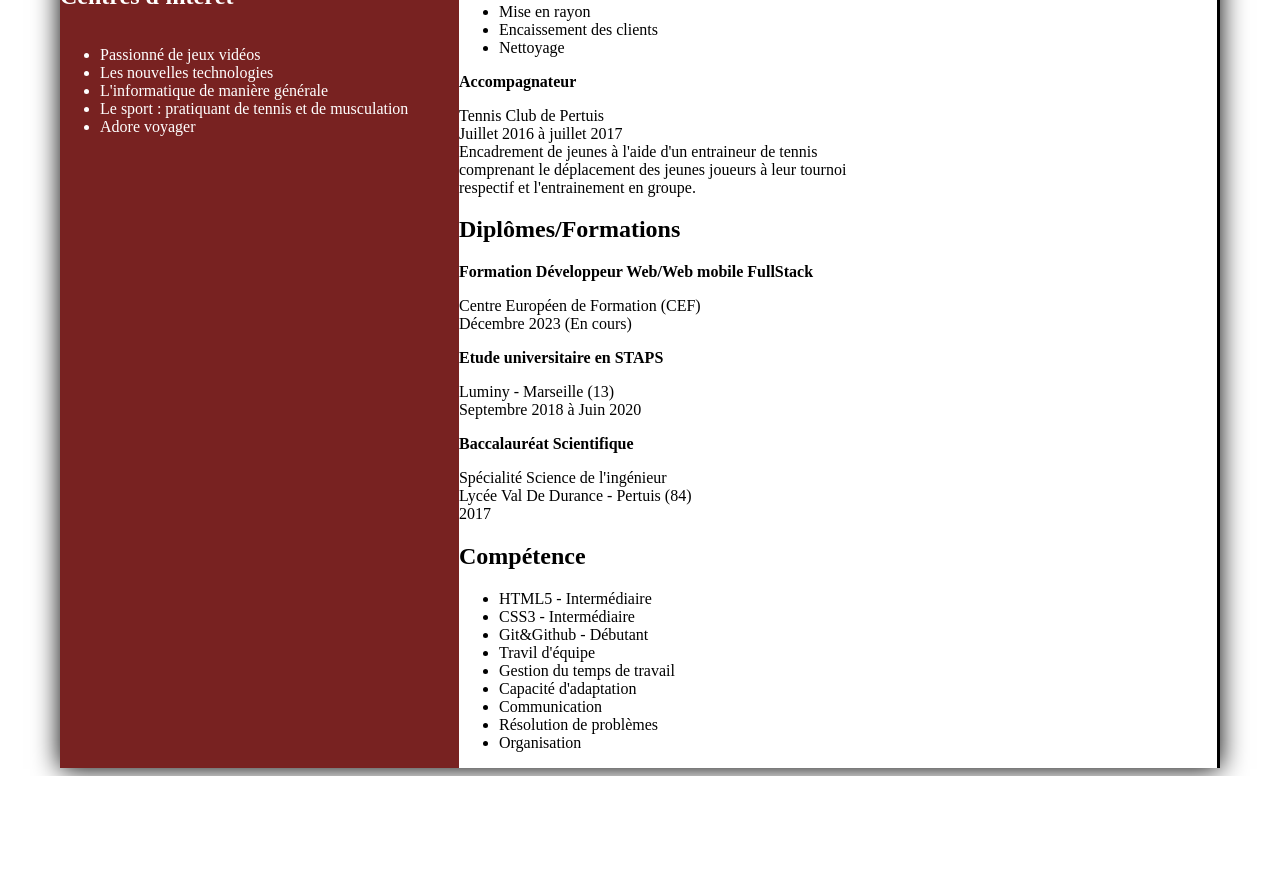
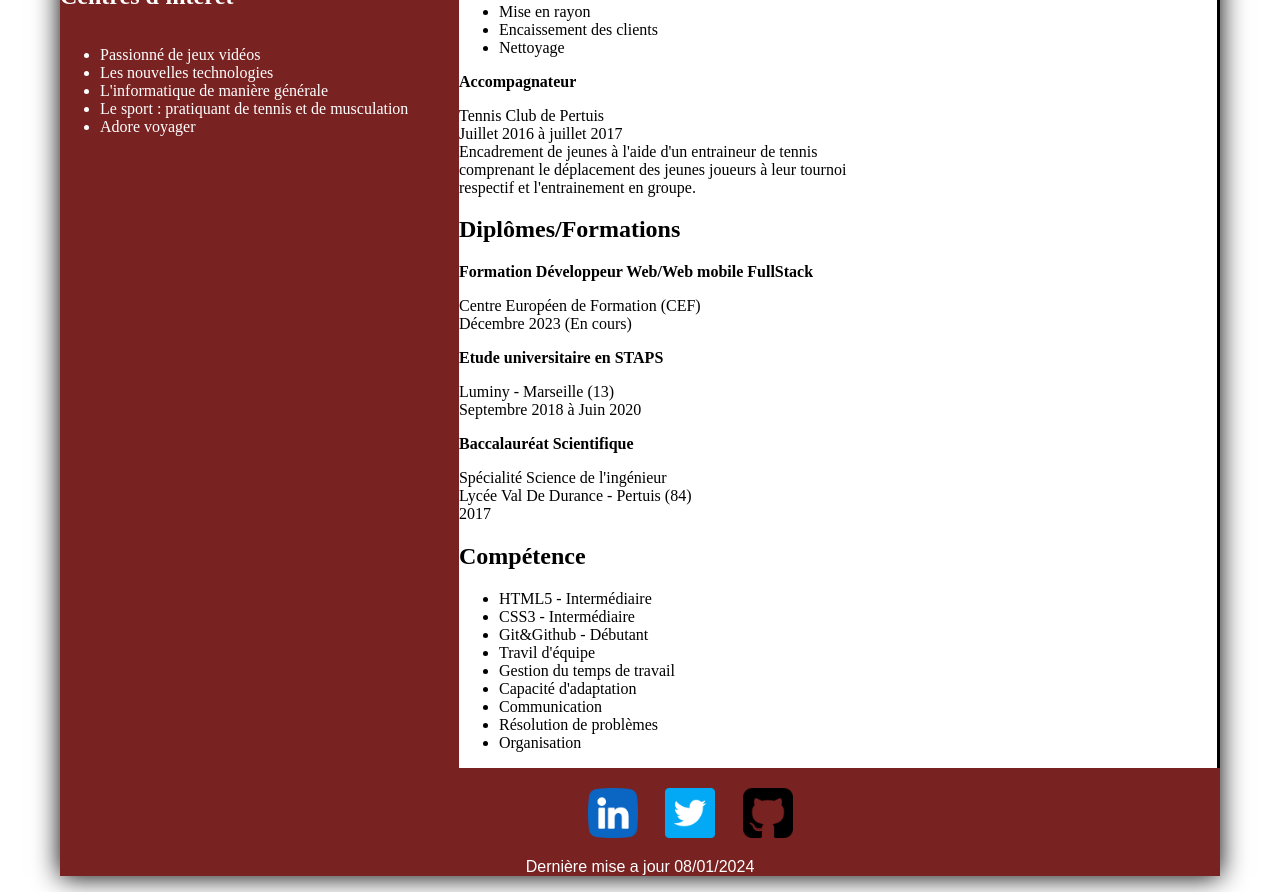
Before and after one commit to Anthony84A/CV-Anthony-ARNIAUD, a plain HTML site: page index.html in a window 1280 px wide. Shown: the part 857-1749 px from the top of the page. Before the commit the page ends 1633 px from the top, so only its background shows below. Drawn offline with Linux system fonts and the light colour scheme.

Commit message:
ADD Footer content & style

```diff
--- a/css/style.css
+++ b/css/style.css
@@ -104,3 +104,31 @@
     border-color: #782221;
     transition: 0.5s;
 }
+
+
+/* FOOTER STYLE */
+
+.social_media img {
+    background-color: #782221;
+    color: white;
+    height: 50px;
+}
+
+.social_media {
+    display: flex;
+    justify-content: space-evenly;
+    margin-left: 500px;
+    margin-right: 400px;
+    padding-top: 20px;
+}
+
+.social_media a:hover {
+    opacity: 50%;
+    transition: 0.5s;
+}
+
+#maj {
+    display: flex;
+    justify-content: center;
+    font-family: 'Raleway', sans-serif;
+}
--- a/index.html
+++ b/index.html
@@ -203,8 +203,15 @@
 
         <footer>
 
+            <div class="social_media">
 
+                <a href="https://www.linkedin.com/in/anthony-arniaud-ba22462a8/" target="_blank"><img src="./media/linkedin.png" alt="linkedin"></a>
+                <a href="https://twitter.com" target="_blank"><img src="./media/twitter.png" alt="twitter"></a>
+                <a href="https://github.com/Anthony84A" target="_blank"><img src="./media/github.png" alt="github"></a>
 
+            </div>
+
+            <p id="maj">Dernière mise a jour 08/01/2024</p>
 
         </footer>
 
```
